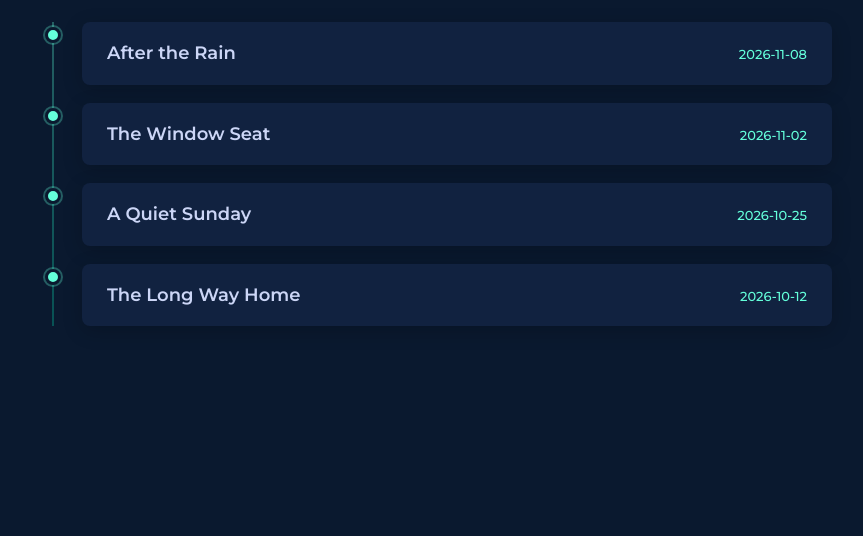
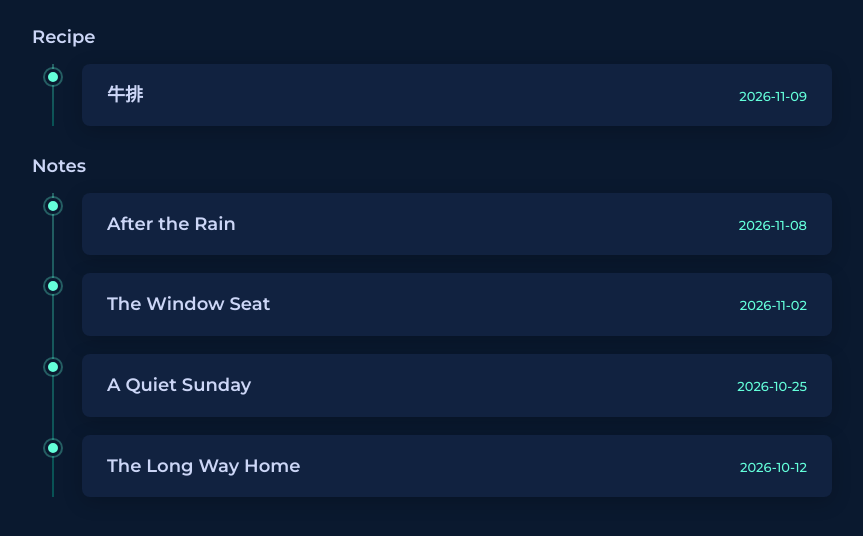
Before and after one commit to nanomsj/nanomsj.github.io, a Gatsby site: page /blog in a window 1280 px wide. Shown: the part 250-786 px from the top of the page, without its empty margins (208-1071 px from the left). Built offline with nearby package versions, Linux system fonts and the light colour scheme; Gatsby itself is replaced by a stand-in of ours.

Commit message:
Publish steak recipe and group blog posts by topic

```diff
--- a/src/components/Blog/PostList.jsx
+++ b/src/components/Blog/PostList.jsx
@@ -3,9 +3,9 @@ import PropTypes from 'prop-types';
 import posts from '../../mock/blogPosts';
 import BlogLink from './BlogLink';
 
-const PostList = ({ limit }) => (
+const PostList = ({ limit, entries }) => (
   <ul className="timeline blog-list">
-    {posts.slice(0, limit).map(({ slug, date, title }) => (
+    {entries.slice(0, limit).map(({ slug, date, title }) => (
       <li className="timeline__item" key={slug}>
         <span className="timeline__dot" aria-hidden="true" />
         <BlogLink className="timeline__content blog-list__entry" to={`/blog/${slug}/`}>
@@ -19,7 +19,16 @@ const PostList = ({ limit }) => (
   </ul>
 );
 
-PostList.propTypes = { limit: PropTypes.number };
-PostList.defaultProps = { limit: posts.length };
+PostList.propTypes = {
+  limit: PropTypes.number,
+  entries: PropTypes.arrayOf(
+    PropTypes.shape({
+      slug: PropTypes.string.isRequired,
+      title: PropTypes.string.isRequired,
+      date: PropTypes.string.isRequired,
+    })
+  ),
+};
+PostList.defaultProps = { limit: posts.length, entries: posts };
 
 export default PostList;
--- a/src/mock/blogPosts.js
+++ b/src/mock/blogPosts.js
@@ -1,4 +1,19 @@
-const publishedPosts = [];
+const publishedPosts = [
+  {
+    slug: 'steak',
+    date: '2026-11-09',
+    title: '牛排',
+    category: 'Recipe',
+    lang: 'zh-CN',
+    body: [
+      '煎牛排教程',
+      '1. 牛排需先用厨房纸擦干水分，两面适当撒上盐和黑胡椒粉，最好撒粉后静置几分钟\n2. 使用平底锅。把锅烧热\n3. 倒油，油要和牛排差不多大小，晃一晃使油均匀分布\n4. 用手离油面20cm高，感觉烫手时可以下牛排。牛排竖着拿，一侧先接触锅，慢慢放下，自然滑到锅底（防止溅油）\n5. 转中火等30秒，翻面等30秒\n6. 翻面等1分钟，再翻面等1分钟，如果可以的话往牛排的上面铲点油（6、7两步若牛排比较薄可以每面减去10秒）\n7. 翻面等45秒，再翻面等45秒，如果可以的话往牛排的上面铲点油\n8. 翻面等15秒，再翻面等15秒\n9. 用夹子拿出牛排放在锡纸上，用锡纸把牛排完全包起来，等5分钟（没有锡纸的话下牛排前烧一壶开水，把开水倒在一个可以放下牛排的餐盘里。牛排快好的时候把水倒了，牛排好了放餐盘里然后找个盖子盖上等5分钟）\n就能得到一块接近全熟的牛排！\n特别感谢 @半北 的教程。',
+      '第一次尝试如图，很好吃！总结经验是调味要多撒些，火要大些。',
+    ],
+    image: '/blog-images/pan-seared-steak.jpg',
+    imageAlt: '这次煎好的牛排，盛在白色餐盘里',
+  },
+];
 
 const previewPosts = [
   {
--- a/src/pages/blog.js
+++ b/src/pages/blog.js
@@ -2,6 +2,14 @@ import React from 'react';
 import { Helmet } from 'react-helmet';
 import PostList from '../components/Blog/PostList';
 import BlogLink from '../components/Blog/BlogLink';
+import posts from '../mock/blogPosts';
+
+const categories = new Map();
+posts.forEach((post) => {
+  const category = post.category || 'Notes';
+  if (!categories.has(category)) categories.set(category, []);
+  categories.get(category).push(post);
+});
 
 const BlogPage = ({ location }) => (
   <main className="blog-column blog-page">
@@ -12,7 +20,12 @@ const BlogPage = ({ location }) => (
       ← Home
     </BlogLink>
     <h1>Blog</h1>
-    <PostList />
+    {[...categories].map(([category, entries]) => (
+      <div className="blog-category" key={category}>
+        <h2>{category}</h2>
+        <PostList entries={entries} />
+      </div>
+    ))}
   </main>
 );
 
--- a/src/style/sections/_blog.scss
+++ b/src/style/sections/_blog.scss
@@ -52,6 +52,27 @@
 
 .blog-article {
   margin: 3rem 0 4rem;
+}
+
+.blog-category {
+  margin-top: 3rem;
+
+  h2 {
+    font-size: 1.8rem;
+    margin-bottom: 1.5rem;
+  }
+}
+
+.blog-photo {
+  display: block;
+  width: 100%;
+  height: auto;
+  margin-top: 2.5rem;
+  border-radius: 8px;
+}
+
+.blog-acknowledgment {
+  margin: 1.5rem 0 0;
 }
 
 .blog-body {
```
Also changed, not shown: src/templates/blog-post.jsx (+7 -1 lines), static/blog-images/pan-seared-steak.jpg (added).
